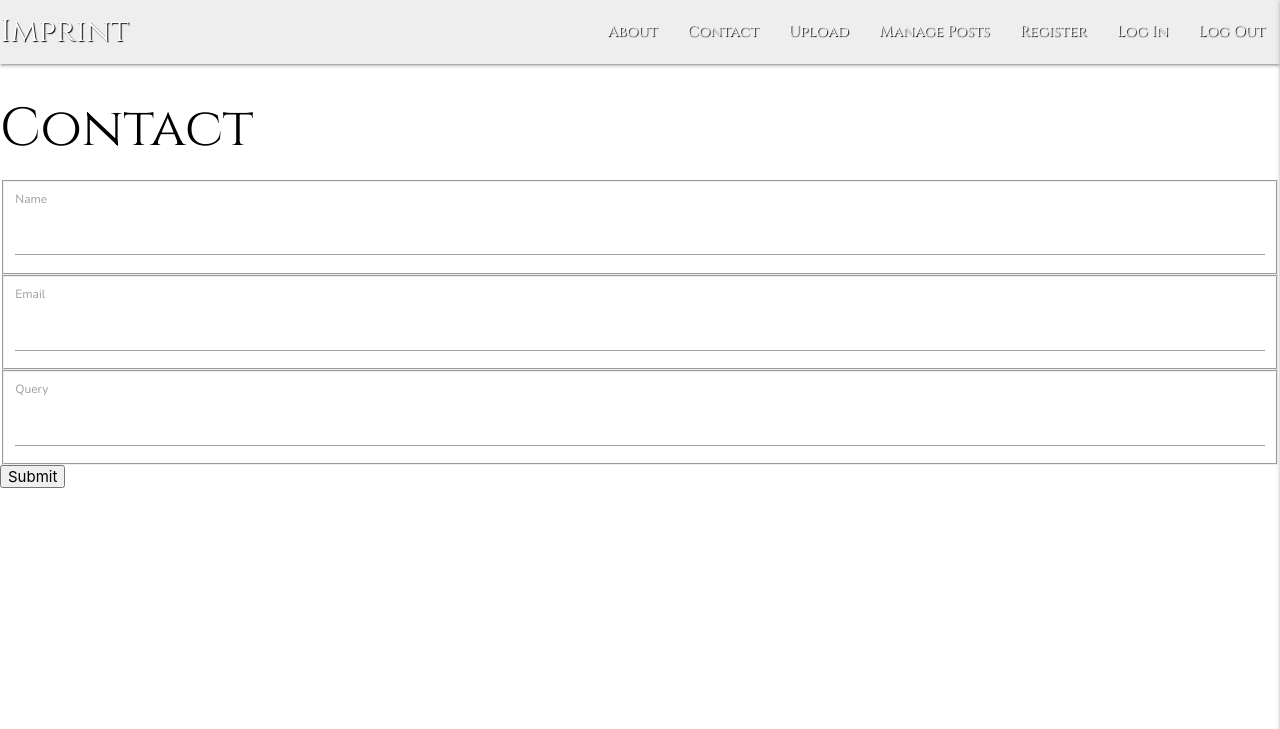
After one commit to lilblupig/imprint, a Flask app: page /contact in a window 1280 px wide. The commit adds this page. Shown: the top 729 px of the page. Run offline with Flask 2, Linux system fonts and the light colour scheme; some libraries are stand-ins or nearby versions.

Commit message:
Make outline contact form front end

```diff
--- a/app.py
+++ b/app.py
@@ -1,13 +1,20 @@
 """ Import dependencies """
 import os
 from flask import (
-    Flask, flash, render_template, redirect,
-    request, session, url_for)
+    Flask,
+    flash,
+    render_template,
+    redirect,
+    request,
+    session,
+    url_for
+)
 from flask_pymongo import PyMongo
 from bson.objectid import ObjectId
+from werkzeug.security import generate_password_hash, check_password_hash
 if os.path.exists("env.py"):
     import env
-
+from forms import ContactForm
 
 app = Flask(__name__)
 
@@ -26,6 +33,19 @@ def get_locations():
     return render_template("index.html", locations=locations)
 
 
+@app.route("/contact", methods=["GET", "POST"])
+def contact():
+    """ Contact form """
+    form = ContactForm()
+    if form.validate_on_submit():
+        return redirect(url_for("success"))
+    return render_template(
+        "contact.html",
+        form=form,
+        template="form-template"
+    )
+
+
 if __name__ == "__main__":
     app.run(
         host=os.environ.get("IP"),
--- /dev/null
+++ b/forms.py
@@ -0,0 +1,29 @@
+""" Import necessary data """
+from flask_wtf import FlaskForm, RecaptchaField
+from wtforms import StringField, SubmitField
+from wtforms.validators import DataRequired, Length, Email
+
+
+class ContactForm(FlaskForm):
+    """ Create contact form """
+    name = StringField(
+        'Name',
+        [DataRequired()]
+    )
+    email = StringField(
+        'Email',
+        [
+            Email(message=('Not a valid email address.')),
+            DataRequired()
+        ]
+    )
+    body = StringField(
+        'Query',
+        [
+            DataRequired(),
+            Length(min=4,
+            message=('Your message is too short.'))
+        ]
+    )
+    recaptcha = RecaptchaField()
+    submit = SubmitField('Submit')
--- a/requirements.txt
+++ b/requirements.txt
@@ -1,7 +1,10 @@
 click==8.0.3
 dnspython==2.1.0
+email-validator==1.1.3
 Flask==2.0.2
 Flask-PyMongo==2.3.0
+Flask-WTF==1.0.0
 itsdangerous==2.0.1
 pymongo==3.12.1
 Werkzeug==2.0.2
+WTForms==3.0.0
--- a/templates/base.html
+++ b/templates/base.html
@@ -21,7 +21,7 @@
                 <a href="#" data-target="mobile-demo" class="sidenav-trigger right"><i class="material-icons">menu</i></a>
                 <ul class="right hide-on-med-and-down">
                     <li><a href="">About</a></li>
-                    <li><a href="">Contact</a></li>
+                    <li><a href="{{ url_for('contact') }}">Contact</a></li>
                     <li><a href="">Upload</a></li>
                     <li><a href="">Manage Posts</a></li>
                     <li><a href="">Register</a></li>
@@ -33,7 +33,7 @@
         <!-- Mobile NavBar -->
         <ul class="sidenav" id="mobile-demo">
             <li><a href="">About</a></li>
-            <li><a href="">Contact</a></li>
+            <li><a href="{{ url_for('contact') }}">Contact</a></li>
             <li><a href="">Upload</a></li>
             <li><a href="">Manage Posts</a></li>
             <li><a href="">Register</a></li>
--- /dev/null
+++ b/templates/contact.html
@@ -0,0 +1,52 @@
+{% extends "base.html" %}
+
+
+{% block content %}
+
+    <div class="form-wrapper">
+        <h2 class="title">Contact</h2>
+
+        <form method="POST" action="{{ url_for('contact') }}">
+
+            <fieldset class="form-field">
+                {{ form.name.label }}
+                {{ form.name }}
+                {% if form.name.errors %}
+                    <ul class="errors">
+                        {% for error in form.name.errors %}
+                            <li>{{ error }}</li>
+                        {% endfor %}
+                    </ul>
+                {% endif %}
+            </fieldset>
+
+            <fieldset class="form-field">
+                {{ form.email.label }}
+                {{ form.email }}
+                {% if form.email.errors %}
+                    <ul class="errors">
+                        {% for error in form.email.errors %}
+                            <li>{{ error }}</li>
+                        {% endfor %}
+                    </ul>
+                {% endif %}
+            </fieldset>
+
+            <fieldset class="form-field">
+                {{ form.body.label }}
+                {{ form.body }}
+                {% if form.body.errors %}
+                    <ul class="errors">
+                        {% for error in form.name.errors %}
+                            <li>{{ error }}</li>
+                        {% endfor %}
+                    </ul>
+                {% endif %}
+            </fieldset>
+
+            {{ form.submit }}
+
+        </form>
+    </div>
+
+{% endblock %}
```
Also changed, not shown: README.md.
